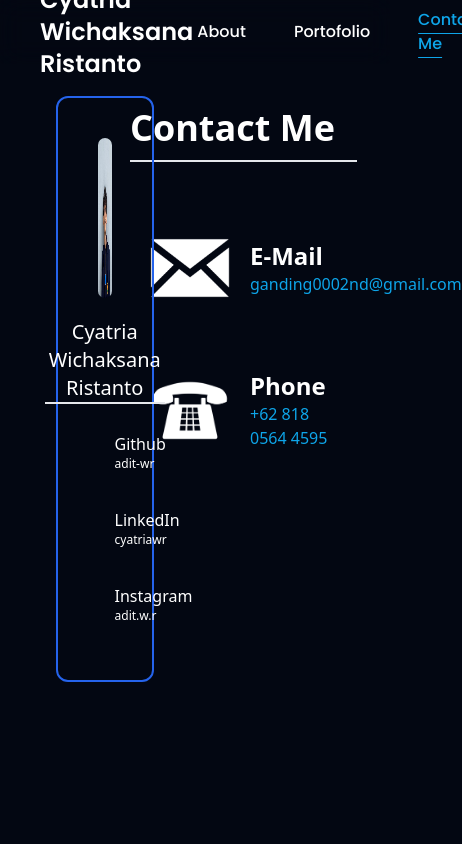
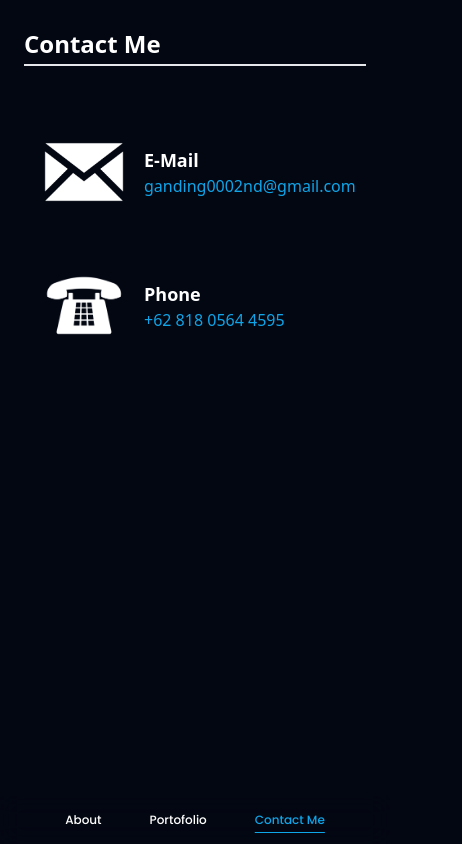
Before and after one commit to adit-wr/adit-wr.github.io, a website: page public/contact.html in a window 390 px wide. Shown: the whole page, 462 px wide, since content can reach past the window. Drawn offline with Linux system fonts and the light colour scheme.

Commit message:
responsiv contact

```diff
--- a/public/contact.html
+++ b/public/contact.html
@@ -12,33 +12,33 @@
 </head>
 <body class="bg-gray-950 flex w-full h-full text-white">
   <!-- navbar -->
-  <div class="flex justify-between font-poppins backdrop-blur-md fixed top-0 w-screen h-16 border-red-500 ">
+  <div class="flex justify-between mbl:justify-center font-poppins backdrop-blur-md fixed top-0 w-screen h-16 mbl:h-12 mbl:bottom-0 mbl:top-auto">
     <div class="flex items-center font-semibold text-2xl">
-      <h1 class="pl-10">Cyatria Wichaksana Ristanto</h1>
+      <h1 class="pl-10 cursor-pointer mbl:hidden">Cyatria Wichaksana Ristanto</h1>
     </div>
-    <div class="flex justify-end items-center gap-10 pr-24 font-medium">
-      <a class="p-1 hover:text-slate-300" href="./index.html">About</a>
-      <a class="p-1 hover:text-slate-300" href="./portofolio.html">Portofolio</a>
-      <a class="p-1 text-sky-500 hover:text-sky-600 underline underline-offset-8" href="./contact.html">Contact Me</a>
+    <div class="flex items-center gap-10 pr-24 font-medium mbl:p-0 mbl:justify-start">
+      <a class="mbl:text-xs p-1 hover:text-slate-300" href="./index.html">About</a>
+      <a class="mbl:text-xs p-1 hover:text-slate-300" href="./portofolio.html">Portofolio</a>
+      <a class="mbl:text-xs p-1 text-sky-500 hover:text-sky-600 underline underline-offset-8" href="./contact.html">Contact Me</a>
     </div>
   </div>
-  <div class="w-4/12"></div>
+  <div class="w-4/12 mbl:hidden"></div>
   <!-- main -->
-  <div class="container flex flex-col w-7/12 h-auto top-10 pt-24">
+  <div class="container flex flex-col w-7/12 h-auto top-10 pt-24 mbl:w-full mbl:p-6">
     <div class="flex flex-col">
-        <h1 class=" text-4xl font-semibold py-3 border-b-2">Contact Me</h1>
+        <h1 class="mbl:text-2xl mbl:py-1 text-4xl font-semibold py-3 border-b-2">Contact Me</h1>
         <div class="flex flex-col gap-8 py-14">
             <a class="flex hover:bg-blue-950 text-sky-500 p-5 rounded-xl gap-5 items-center hover:text-white hover:scale-110 ease-in-out duration-500" href="mailto:ganding0002nd@gmail.com">
                 <img class="w-20" src="./img/email.png" alt="">
                 <div class="flex flex-col">
-                    <h1 class="text-2xl font-bold text-white">E-Mail</h1>
+                    <h1 class="mbl:text-lg text-2xl font-bold text-white">E-Mail</h1>
                     <p>ganding0002nd@gmail.com</p>
                 </div>
             </a>
             <a class="flex hover:bg-blue-950 text-sky-500 p-5 rounded-xl gap-5 items-center hover:text-white hover:scale-110 ease-in-out duration-500" href="tel:+6281805644595">
                 <img class="w-20" src="./img/tlp.png" alt="">
                 <div class="flex flex-col">
-                    <h1 class="text-2xl font-bold text-white">Phone</h1>
+                    <h1 class="mbl:text-lg text-2xl font-bold text-white">Phone</h1>
                     <p>+62 818 0564 4595</p>
                 </div>
             </a>
@@ -46,7 +46,7 @@
     </div>
   </div>
   <!-- sidebar -->
-  <div class="container flex flex-col items-center mt-24 w-3/12 rounded-xl border-2 border-blue-600 p-10 fixed left-14">
+  <div class="mbl:hidden container flex flex-col items-center mt-24 w-3/12 rounded-xl border-2 border-blue-600 p-10 fixed left-14">
     <img src="./img/adit.jpg" alt="" class="w-40 h-40 rounded-full cursor-pointer hover:scale-150 ease-in-out duration-500">
     <h1 class="text-xl text-center pt-5 px-1 w-auto border-b-2">Cyatria Wichaksana Ristanto</h1>
     <div class="flex flex-col gap-3 justify-center w-11/12 pt-5">
```
Also changed, not shown: src/output.css.
